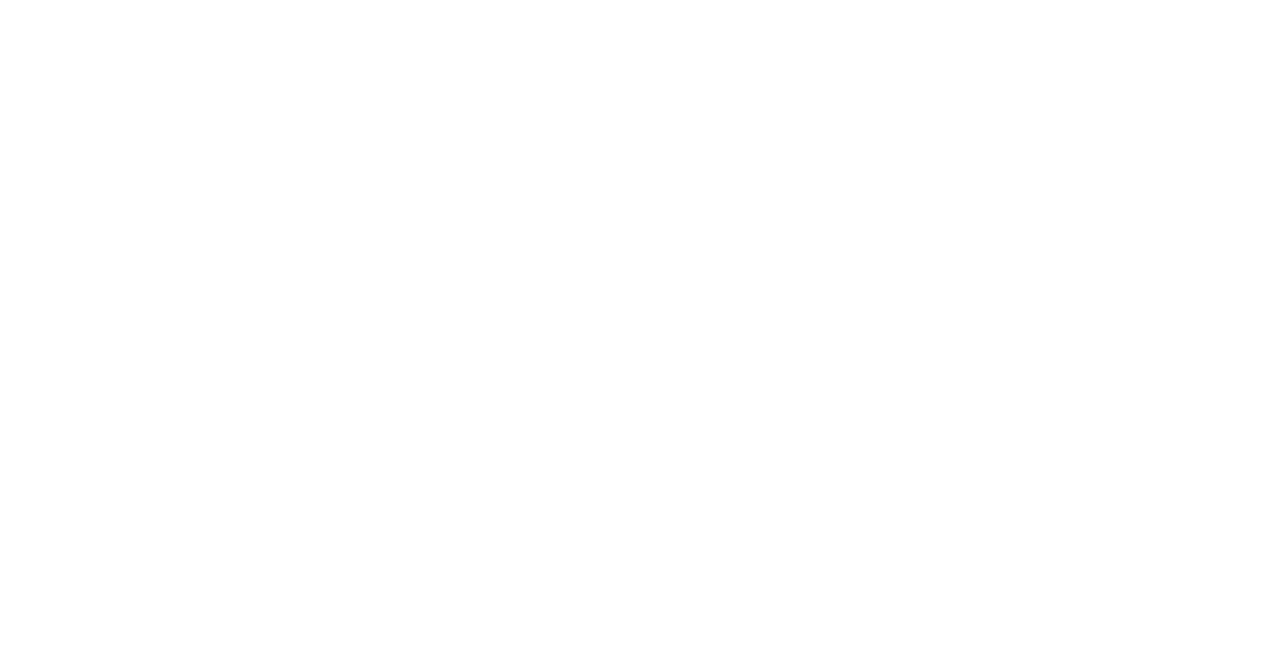
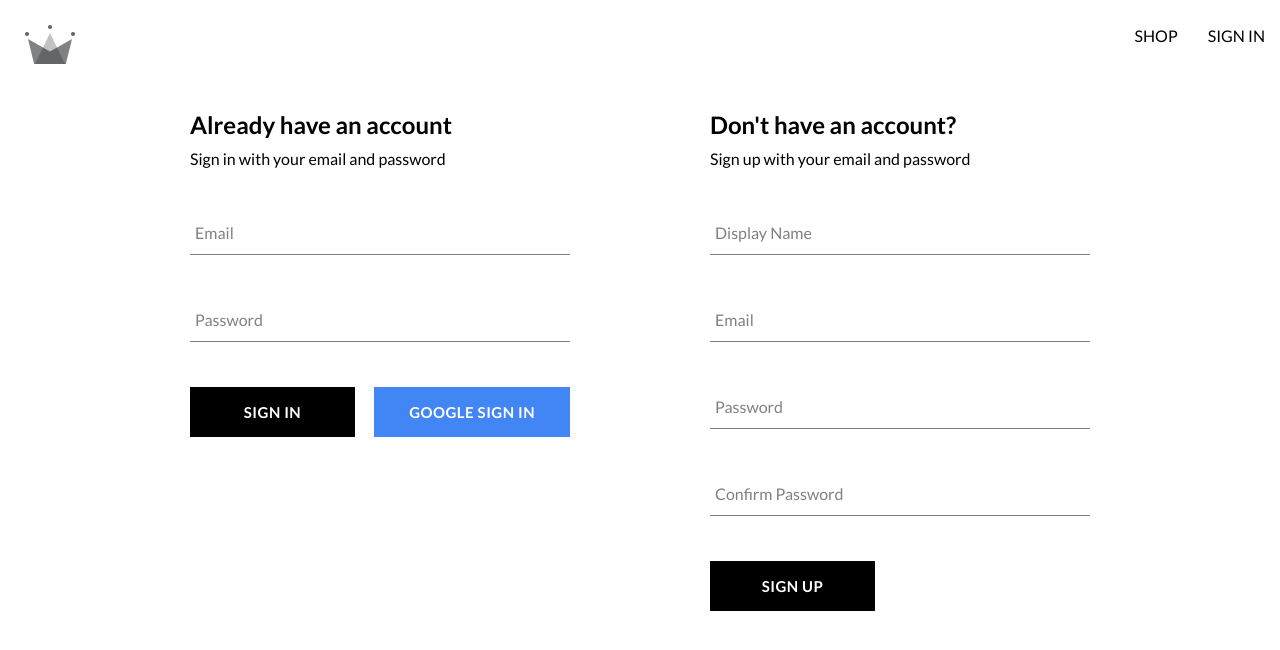
Before and after one commit to Berserk29/crwn-clothing, a React (Create React App) app: page /auth in a window 1280 px wide. Before the commit this address had no page. Shown: the top 650 px of the page. Built offline with nearby package versions, Linux system fonts and the light colour scheme; a web font is replaced by a local one.

Commit message:
created authentication page component alongside sign in form

```diff
--- a/src/App.js
+++ b/src/App.js
@@ -2,7 +2,7 @@
 
 import Home from './routes/home/home.component'
 import Navigation from './routes/navigation/navigation.component';
-import SignIn from './sign-in/sign-in.component';
+import Authentication from './authentication/authentication.component';
 
 
 
@@ -18,7 +18,7 @@
       <Route path='/' element={<Navigation/>}>
         <Route index element={<Home />} />
         <Route path='shop' element={<Shop />} />
-        <Route path='sign-in' element={<SignIn />} />
+        <Route path='auth' element={<Authentication />} />
       </Route>
     </Routes>
   );
--- /dev/null
+++ b/src/authentication/authentication.component.jsx
@@ -0,0 +1,15 @@
+import SignUpForm from '../components/sign-up-form/sign-up-form.component';
+import SignInForm from '../components/sign-in-form/sign-in-form.component';
+
+import './authentication.style.scss';
+
+const Authentication = () => {
+    return (
+        <div className='authentication-container'>
+            <SignInForm/>
+            <SignUpForm/>
+        </div>
+    );
+};
+
+export default Authentication;
--- /dev/null
+++ b/src/authentication/authentication.style.scss
@@ -0,0 +1,6 @@
+.authentication-container{
+    display: flex;
+    width: 900px;
+    justify-content: space-between;
+    margin: 30px auto;
+}
--- /dev/null
+++ b/src/components/sign-in-form/sign-in-form.component.jsx
@@ -0,0 +1,87 @@
+import { useState } from 'react'
+import {
+    signInWithGooglePopup,
+    createUserDocumentFromAuth,
+    signInAuthUserWithEmailAndPassword
+} from '../../utiles/firebase/firebase.utiles';
+
+import FormInput from '../form-input/form-input.component';
+import Button from '../button/button.component';
+
+import './sign-in-form.style.scss';
+
+const defaultFormFields = {
+    email: '',
+    password: '',
+}
+
+const SignInForm = () => {
+    const [formFields, setFormFields] = useState(defaultFormFields);
+    const { email, password } = formFields;
+
+
+    const resetFormFields = () => {
+        setFormFields(defaultFormFields);
+    }
+
+    const signInWithGoogle = async () => {
+        const {user} = await signInWithGooglePopup();
+        const userDocRef = await createUserDocumentFromAuth(user);
+    }
+
+    const handleSubmit = async (event) => {
+        event.preventDefault();
+
+        try{
+            const response = await signInAuthUserWithEmailAndPassword(email, password)
+            console.log(response);
+            resetFormFields();
+        } catch(err){
+            switch(err.code) {
+                case 'auth/wrong-password' :
+                    alert('Incorrect password or email');
+                    break;
+                case 'auth/user-not-found' :
+                    alert('No user associated with this email');
+                    break;
+                default :
+                    console.error(err);
+            }
+        }
+    }
+
+    const handleChange = (event) => {
+        const {name, value} = event.target;
+
+        setFormFields({...formFields, [name]: value});
+    }
+
+    return (
+        <div className='sign-in-container'>
+            <h2>Already have an account</h2>
+            <span>Sign in with your email and password</span>
+            <form onSubmit={handleSubmit}>
+                <FormInput
+                    label='Email'
+                    type="email"
+                    required onChange={handleChange}
+                    name="email"
+                    value={email}
+                />
+                <FormInput
+                    label='Password'
+                    type="password"
+                    required onChange={handleChange}
+                    name="password"
+                    value={password}
+                />
+                <div className='buttons-container'>
+                    <Button type='submit'>Sign In</Button>
+                    <Button type='button' buttonType='google' onClick={signInWithGoogle}>Google sign in</Button>
+                </div>
+            </form>
+        </div>
+    )
+}
+
+export default SignInForm;
--- /dev/null
+++ b/src/components/sign-in-form/sign-in-form.style.scss
@@ -0,0 +1,14 @@
+.sign-in-container {
+    display: flex;
+    flex-direction: column;
+    width: 380px;
+
+    h2 {
+        margin: 10px 0;
+    }
+}
+
+.buttons-container{
+    display: flex;
+    justify-content: space-between;
+}
--- a/src/components/sign-up-form/sign-up-form.component.jsx
+++ b/src/components/sign-up-form/sign-up-form.component.jsx
@@ -85,7 +85,7 @@
                     name="confirmPassword"
                     value={confirmPassword}
                 />
-                <Button children='Sign In' type='submit' />
+                <Button type='submit'>Sign Up</Button>
             </form>
         </div>
     )
--- a/src/routes/navigation/navigation.component.jsx
+++ b/src/routes/navigation/navigation.component.jsx
@@ -16,7 +16,7 @@
                 <Link className='nav-link' to='/shop'>
                     SHOP
                 </Link>
-                <Link className='nav-link' to='/sign-in'>
+                <Link className='nav-link' to='/auth'>
                     SIGN IN
                 </Link>
             </div>
--- a/src/sign-in/sign-in.component.jsx
+++ /dev/null
@@ -1,30 +0,0 @@
-import {
-    signInWithGooglePopup,
-    createUserDocumentFromAuth,
-} from '../utiles/firebase/firebase.utiles';
-
-import SignUpForm from '../components/sign-up-form/sign-up-form.component';
-import Button from '../components/button/button.component';
-
-const SignIn = () => {
-
-    const logGoogleUser = async () => {
-        const {user} = await signInWithGooglePopup();
-        const userDocRef = await createUserDocumentFromAuth(user);
-    }
-
-
-    return (
-        <div>
-            <h1>Sign In Page</h1>
-            <Button
-                children='Sign up with Google'
-                buttonType='google'
-                onClick={logGoogleUser}
-                />
-            <SignUpForm/>
-        </div>
-    );
-};
-
-export default SignIn;
--- a/src/utiles/firebase/firebase.utiles.js
+++ b/src/utiles/firebase/firebase.utiles.js
@@ -5,6 +5,7 @@
   signInWithPopup,
   GoogleAuthProvider,
   createUserWithEmailAndPassword,
+  signInWithEmailAndPassword,
 } from 'firebase/auth';
 import {
   getFirestore,
@@ -75,3 +76,9 @@
 
   return await createUserWithEmailAndPassword(auth, email, password);
 };
+
+export const signInAuthUserWithEmailAndPassword = async (email, password) => {
+  if(!email || !password) return;
+
+  return await signInWithEmailAndPassword(auth, email, password);
+};
```
